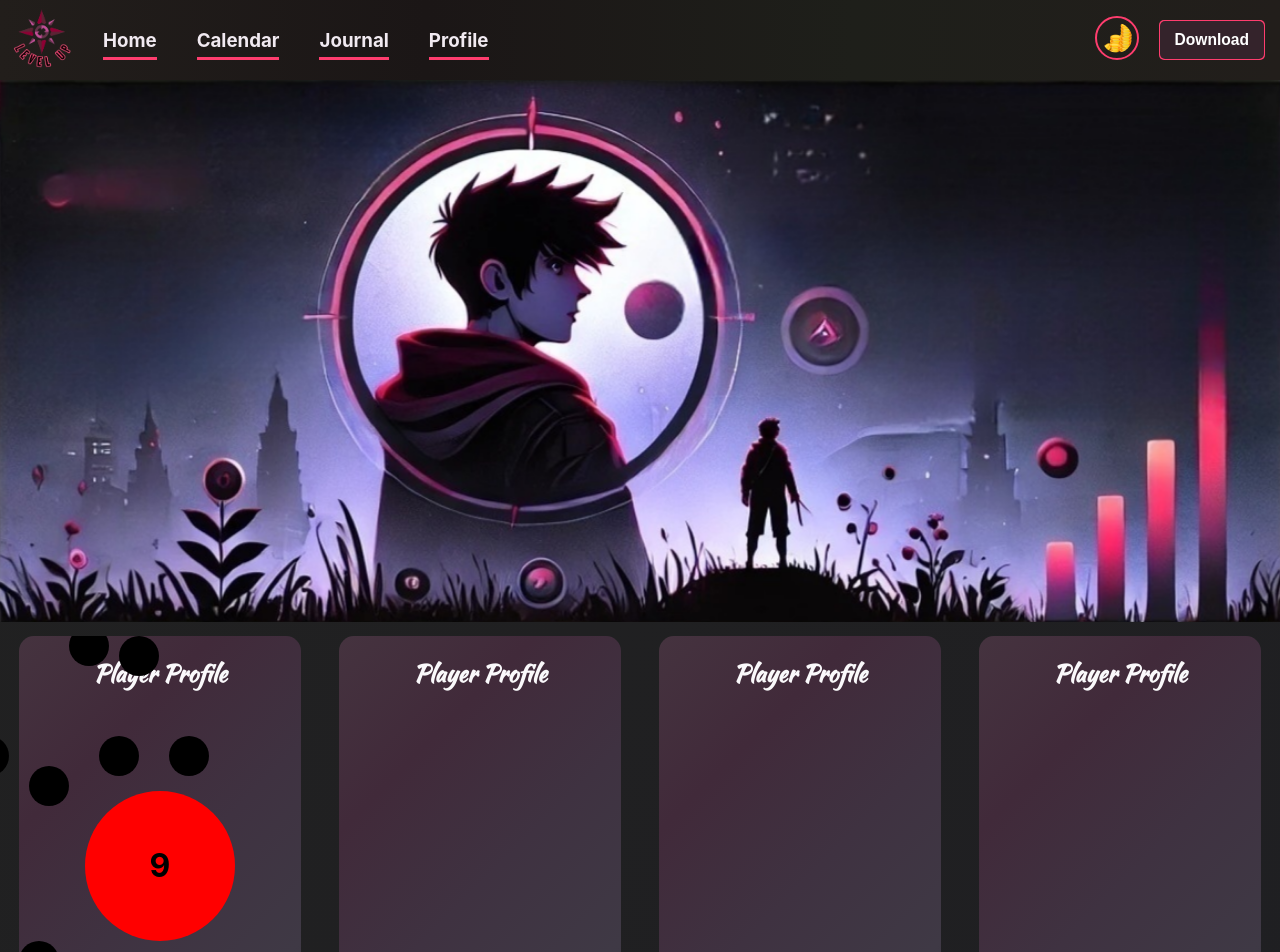
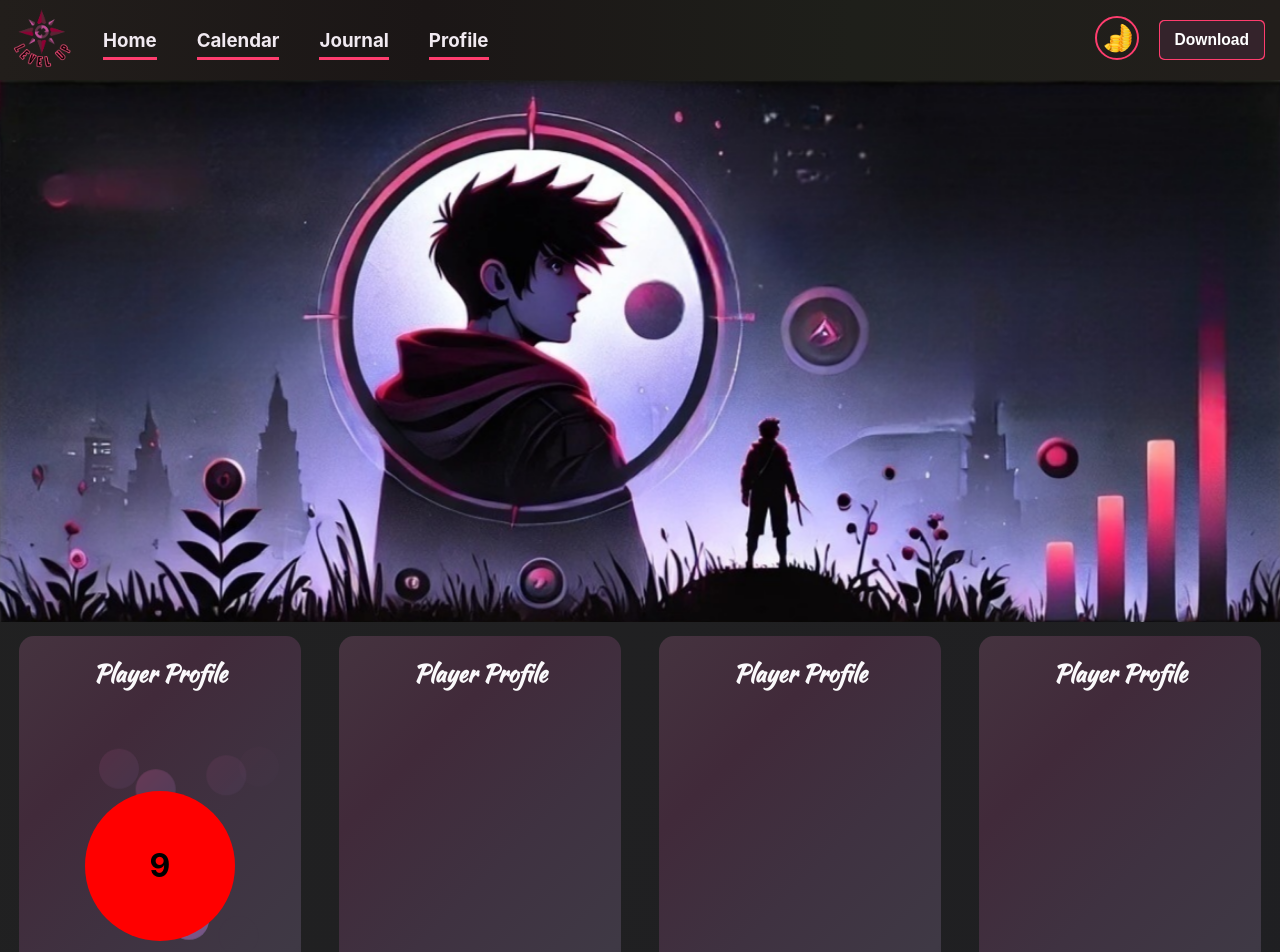
Before and after one commit to DenisHallvaxhiu/LevelUpApp, a React (Create React App) app in the folder client/levelupapp/: page / in a window 1280 px wide. Shown: the top 952 px of the page. Built offline with nearby package versions, Linux system fonts and the light colour scheme.

Commit message:
New CircleAnimationLevel Component

```diff
--- /dev/null
+++ b/client/levelupapp/src/components/CircleAnimationLevel/CircleAnimationLevel.css
@@ -0,0 +1,173 @@
+.card-title {
+    font-family: "Kaushan Script", cursive;
+    text-align: center;
+    color: #faf9fb;
+}
+ .circle-level {
+    width: 150px;
+    height: 150px;
+    margin: auto;
+    margin-top: 100px;
+    background-color: red;
+    border-radius: 50%;
+    display: flex;
+    justify-content: center;
+    align-items: center;
+    position: relative;
+    z-index: 10;
+}
+
+.bubbles {
+    position: absolute;
+    width: 40px;
+    height: 40px;
+    border-radius: 50%;
+    background-color: black;
+    z-index: 3;
+    color: white;
+    display: flex;
+    justify-content: center;
+    align-items: center;
+    background: linear-gradient(135deg, #b7548a, #725e93);
+    top: 280px;
+    left: 150px;
+}
+
+
+.bubbles:nth-of-type(2) {
+    /* 1 */
+    animation: move1 4.5s infinite ease-in-out;
+}
+
+.bubbles:nth-of-type(3) {
+    /* 2 */
+    animation: move2 5.5s infinite ease-in-out;
+
+}
+
+.bubbles:nth-of-type(4) {
+    /* 3 */
+    animation: move3 7.5s infinite ease-in-out;
+}
+
+.bubbles:nth-of-type(5) {
+    /* 4 */
+    animation: move4 3.5s infinite ease-in-out;
+}
+
+.bubbles:nth-of-type(6) {
+    /* 5 */
+    animation: move5 6.5s infinite ease-in-out;
+}
+
+.bubbles:nth-of-type(7) {
+    /* 6 */
+    animation: move6 6s infinite ease-in-out;
+}
+
+.bubbles:nth-of-type(8) {
+    /* 7 */
+    animation: move7 5s infinite ease-in-out;
+}
+
+.bubbles:nth-of-type(9) {
+    animation: move8 6s infinite ease-in-out;
+}
+
+@keyframes move1 {
+    0% {
+        transform: translate(0, -20px);
+    }
+
+    100% {
+        transform: translate(0, 10px);
+        opacity: 0;
+    }
+}
+
+@keyframes move2 {
+    0% {
+        transform: translate(0, -100px);
+    }
+
+    100% {
+        transform: translate(0, -170px);
+        opacity: 0%;
+    }
+}
+
+@keyframes move3 {
+    0% {
+        transform: translate(20px, -100px);
+    }
+
+    100% {
+        transform: translate(40px, -170px);
+        opacity: 0%;
+    }
+}
+
+@keyframes move4 {
+    0% {
+        transform: translate(-20px, -100px);
+    }
+
+    100% {
+        transform: translate(-40px, -170px);
+        opacity: 0%;
+    }
+}
+
+@keyframes move5 {
+    0% {
+        transform: translate(-70px, -100px);
+        opacity: 0%;
+    }
+
+    50% {
+        opacity: 100%;
+    }
+
+    100% {
+        transform: translate(-70px, -170px);
+        opacity: 0%;
+    }
+}
+
+@keyframes move6 {
+    0% {
+        transform: translate(70px, -100px);
+        opacity: 0%;
+    }
+
+    50% {
+        opacity: 100%;
+    }
+
+    100% {
+        transform: translate(70px, -170px);
+        opacity: 0%;
+    }
+}
+
+@keyframes move7 {
+    0% {
+        transform: translate(-10px, -40px);
+    }
+
+    100% {
+        transform: translate(-70px, 10px);
+        opacity: 0%;
+    }
+}
+
+@keyframes move8 {
+    0% {
+        transform: translate(-10px, -40px);
+    }
+
+    100% {
+        transform: translate(50px, 0);
+        opacity: 0%;
+    }
+}
--- /dev/null
+++ b/client/levelupapp/src/components/CircleAnimationLevel/CircleAnimationLevel.jsx
@@ -0,0 +1,20 @@
+import React from "react";
+import "./CircleAnimationLevel.css"
+
+export default function CircleAnimationLevel({level}) {
+  return (
+    <div className="circle-animation-level">
+      <div className="circle-level">
+        <h1>{level}</h1>
+      </div>
+      <div className="bubbles"></div>
+      <div className="bubbles"></div>
+      <div className="bubbles"></div>
+      <div className="bubbles"></div>
+      <div className="bubbles"></div>
+      <div className="bubbles"></div>
+      <div className="bubbles"></div>
+      <div className="bubbles"></div>
+    </div>
+  );
+}
--- a/client/levelupapp/src/pages/Home/Home.css
+++ b/client/levelupapp/src/pages/Home/Home.css
@@ -26,73 +26,6 @@
     position: relative;
 }
 
-.Home .cards .card .card-title {
-    font-family: "Kaushan Script", cursive;
-    text-align: center;
-    color: #faf9fb;
-}
-
-.Home .cards .card .circle-level {
-    width: 150px;
-    height: 150px;
-    margin: auto;
-    margin-top: 100px;
-    background-color: red;
-    border-radius: 50%;
-    display: flex;
-    justify-content: center;
-    align-items: center;
-    z-index: 10;
-}
-
-.bubbles {
-    position: absolute;
-    width: 40px;
-    height: 40px;
-    border-radius: 50%;
-    background-color: black;
-    z-index: 3
-}
-
-.bubbles:nth-of-type(1) {
-    top: 210px;
-    left: 150px;
-}
-
-.bubbles:nth-of-type(2) {
-    top: 100px;
-    left: -50px;
-}
-
-.bubbles:nth-of-type(3) {
-    top: 130px;
-    left: 10px;
-}
-
-.bubbles:nth-of-type(4) {
-    top: -10px;
-    left: 50px;
-}
-
-.bubbles:nth-of-type(5) {
-    top: -50px;
-    left: 10px;
-}
-
-.bubbles:nth-of-type(6) {
-    top: 100px;
-    left: 80px;
-}
-
-.bubbles:nth-of-type(7) {
-    top: 100px;
-    left: 150px;
-}
-
-.bubbles:nth-of-type(8) {
-    top: 0px;
-    left: 100px;
-}
 
 @media (max-width:1300px) {
     .Home .cards .card {
--- a/client/levelupapp/src/pages/Home/Home.jsx
+++ b/client/levelupapp/src/pages/Home/Home.jsx
@@ -2,6 +2,7 @@ import React from "react";
 import "./Home.css";
 import Navbar from "../../components/Navbar/Navbar";
 import Test from "../../assets/Working background.png";
+import CircleAnimationLevel from "../../components/CircleAnimationLevel/CircleAnimationLevel";
 
 export default function Home() {
   return (
@@ -11,17 +12,7 @@ export default function Home() {
       <div className="cards">
         <div className="card">
           <h2 className="card-title">Player Profile</h2>
-          <div className="circle-level">
-            <h1>9</h1>
-          </div>
-          <div className="bubbles"></div>
-          <div className="bubbles"></div>
-          <div className="bubbles"></div>
-          <div className="bubbles"></div>
-          <div className="bubbles"></div>
-          <div className="bubbles"></div>
-          <div className="bubbles"></div>
-          <div className="bubbles"></div>
+          <CircleAnimationLevel level="9"></CircleAnimationLevel>
         </div>
         <div className="card">
           <h2 className="card-title">Player Profile</h2>
```
